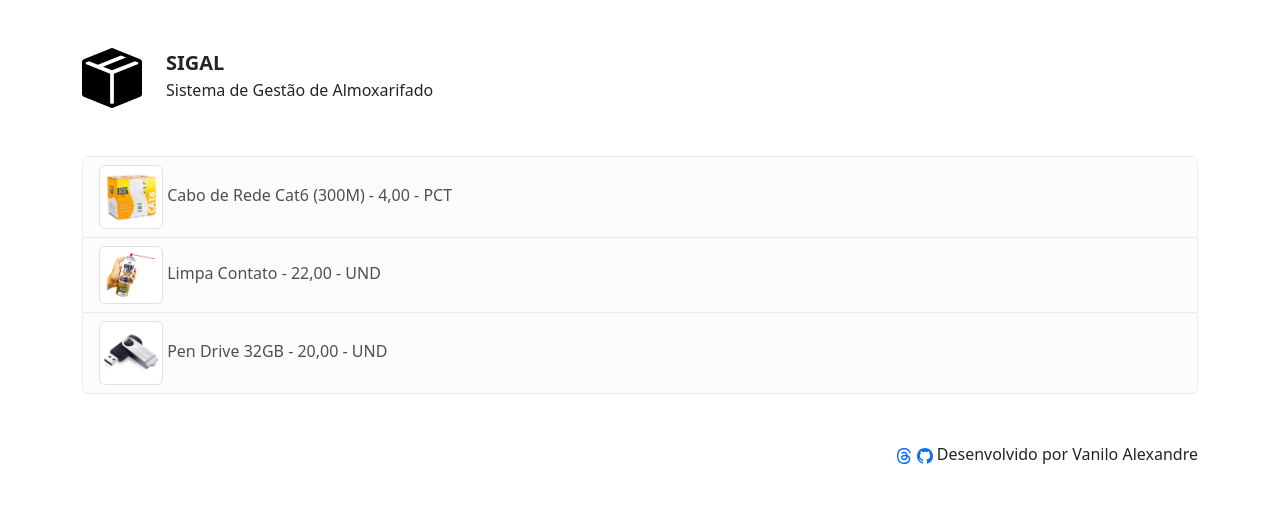
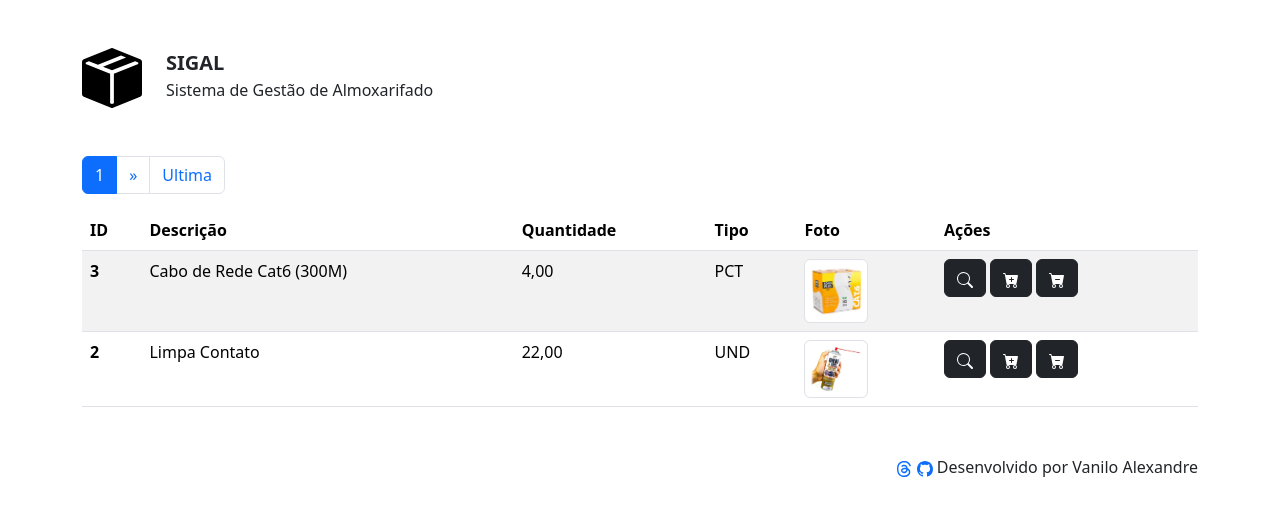
Before and after one commit to Maygriev/SIGAL, a Django app: page /list in a window 1280 px wide. Shown: the top 516 px of the page. Run offline with Django 5.2, Linux system fonts and the light colour scheme; a user stored in the database is signed in; data comes from the database, SQL or seed files in the repository; both versions use the stored data as it was after the commit; some libraries are stand-ins or nearby versions.

Commit message:
Atualizada a view de listagem de materiais e adicionada uma funcionalidade para paginação

```diff
--- a/apps/estoque/urls.py
+++ b/apps/estoque/urls.py
@@ -1,9 +1,9 @@
 from django.urls import path
-from apps.estoque.views import index, home, list_material, add_material
+from apps.estoque.views import index, home, listMaterial, addMaterial
 
 urlpatterns = [
         path('', index, name='index'),
         path('home', home, name='home'),
-        path('list', list_material, name='list'),
-        path('add-material', add_material, name='add-material'),
+        path('list', listMaterial, name='list'),
+        path('add-material', addMaterial, name='add-material'),
 ]
--- a/apps/estoque/views.py
+++ b/apps/estoque/views.py
@@ -1,6 +1,7 @@
 from django.shortcuts import render, redirect
 
 from django.contrib import messages
+from django.core.paginator import Paginator
 
 from apps.estoque.models import Material
 from apps.estoque.forms import MaterialForms
@@ -19,15 +20,17 @@ def home(request):
 
         return render(request, "estoque/index.html")
 
-def list_material(request):
+def listMaterial(request):
     if not request.user.is_authenticated:
         messages.error(request, 'Usuário não logado')
         return redirect('login')
 
-    materiais = Material.objects.order_by("-id")
-    return render(request, 'estoque/listar.html', {"cards": materiais})
+    materiais = Paginator(Material.objects.order_by("-id"), 2)
+    page_number = request.GET.get("page")
+    page_obj = materiais.get_page(page_number)
+    return render(request, 'estoque/listar.html', {"cards": page_obj})
 
-def add_material(request):
+def addMaterial(request):
     if not request.user.is_authenticated:
         messages.error(request, 'Usuário não logado')
         return redirect('login')
--- a/setup/settings.py
+++ b/setup/settings.py
@@ -28,7 +28,7 @@ SECRET_KEY = str(os.getenv('SECRET_KEY'))
 # SECURITY WARNING: don't run with debug turned on in production!
 DEBUG = True
 
-ALLOWED_HOSTS = []
+ALLOWED_HOSTS = ['10.91.1.17',]
 
 
 # Application definition
--- a/templates/estoque/listar.html
+++ b/templates/estoque/listar.html
@@ -8,21 +8,78 @@
 {% block content %}
 <body>
     <div class="container-sm">
-        <div class="list-group">
+        <table class="table table-striped">
+            <thead>
+                <tr>
+                    <th scope="col">ID</th>
+                    <th scope="col">Descrição</th>
+                    <th scope="col">Quantidade</th>
+                    <th scope="col">Tipo</th>
+                    <th scope="col">Foto</th>
+                    <th scope="col">Ações</th>
+                </tr>
+            </thead>
+            <tbody>
                 {% if cards %}
                 {% for material in cards %}
-            <a href="#" class="list-group-item list-group-item-action list-group-item-light">
+                <tr>
+                    <th scope="row">{{material.id}}</th>
+                    <td>{{material.desc}}</td>
+                    <td>{{material.qtd}}</td>
+                    <td>{{material.tipo}}</td>
                     {% if material.foto == "" or material.foto == null %}
-                    <img class="img-thumbnail" style="max-width: 64px; max-height: 64px;" src="{% static '/assets/imagens/galeria/not-found.png' %}" alt="foto">
+                        <td><img class="img-thumbnail" style="max-width: 64px; max-height: 64px;" src="{% static '/assets/imagens/galeria/not-found.png' %}" alt="foto"></td>
                     {% else %}
-                    <img class="img-thumbnail" style="max-width: 64px; max-height: 64px;" src="{{ material.foto.url }}" alt="foto">
+                        <td><img class="img-thumbnail" style="max-width: 64px; max-height: 64px;" src="{{ material.foto.url }}" alt="foto"></td>
                     {% endif %}
-                {{material.desc}} - {{material.qtd}} - {{material.tipo}}
+                    <td>
+                        <a class="btn btn-dark" href="#" role="button">
+                            <svg xmlns="http://www.w3.org/2000/svg" width="16" height="16" fill="currentColor" class="bi bi-search" viewBox="0 0 16 16">
+                                <path d="M11.742 10.344a6.5 6.5 0 1 0-1.397 1.398h-.001q.044.06.098.115l3.85 3.85a1 1 0 0 0 1.415-1.414l-3.85-3.85a1 1 0 0 0-.115-.1zM12 6.5a5.5 5.5 0 1 1-11 0 5.5 5.5 0 0 1 11 0"/>
+                            </svg>
                         </a>
-            {% endfor %}
+                        <a class="btn btn-dark" href="#" role="button">
+                            <svg xmlns="http://www.w3.org/2000/svg" width="16" height="16" fill="currentColor" class="bi bi-cart-plus-fill" viewBox="0 0 16 16">
+                                <path d="M.5 1a.5.5 0 0 0 0 1h1.11l.401 1.607 1.498 7.985A.5.5 0 0 0 4 12h1a2 2 0 1 0 0 4 2 2 0 0 0 0-4h7a2 2 0 1 0 0 4 2 2 0 0 0 0-4h1a.5.5 0 0 0 .491-.408l1.5-8A.5.5 0 0 0 14.5 3H2.89l-.405-1.621A.5.5 0 0 0 2 1zM6 14a1 1 0 1 1-2 0 1 1 0 0 1 2 0m7 0a1 1 0 1 1-2 0 1 1 0 0 1 2 0M9 5.5V7h1.5a.5.5 0 0 1 0 1H9v1.5a.5.5 0 0 1-1 0V8H6.5a.5.5 0 0 1 0-1H8V5.5a.5.5 0 0 1 1 0"/>
+                            </svg>
+                        </a>
+                        <a class="btn btn-dark" href="#" role="button">
+                            <svg xmlns="http://www.w3.org/2000/svg" width="16" height="16" fill="currentColor" class="bi bi-cart-dash-fill" viewBox="0 0 16 16">
+                                <path d="M.5 1a.5.5 0 0 0 0 1h1.11l.401 1.607 1.498 7.985A.5.5 0 0 0 4 12h1a2 2 0 1 0 0 4 2 2 0 0 0 0-4h7a2 2 0 1 0 0 4 2 2 0 0 0 0-4h1a.5.5 0 0 0 .491-.408l1.5-8A.5.5 0 0 0 14.5 3H2.89l-.405-1.621A.5.5 0 0 0 2 1zM6 14a1 1 0 1 1-2 0 1 1 0 0 1 2 0m7 0a1 1 0 1 1-2 0 1 1 0 0 1 2 0M6.5 7h4a.5.5 0 0 1 0 1h-4a.5.5 0 0 1 0-1"/>
+                            </svg>
+                        </a>
+                    </td>
+                </tr>
+                {% endfor%}
+                <nav aria-label="...">
+                    <ul class="pagination">
+                        {% if cards.has_previous %}
+                            <li class="page-item">
+                                <a class="page-link" href="?page=1">Primeira</a>
+                            </li>
+                            <li class="page-item">
+                                <a class="page-link" href="?page={{ cards.previous_page_number }}">&laquo;</a>
+                            </li>
+                        {% endif %}
+
+                        <li class="page-item active" aria-current="page">
+                            <a class="page-link" href="#">{{ cards.number }}</a>
+                        </li>
+
+                        {% if cards.has_next %}
+                            <li class="page-item">
+                                <a class="page-link" href="?page={{ cards.next_page_number }}">&raquo;</a>
+                            </li>
+                            <li class="page-item">
+                                <a class="page-link" href="?page={{ cards.paginator.num_pages }}">Ultima</a>
+                            </li>
+                        {% endif %}
+                    </ul>
+                </nav>
                 {% else %}
                 {% endif %}
-        </div>
+            </tbody>
+        </table>
     </div>
 </body>
 {% endblock %}
--- a/templates/partials/header.html
+++ b/templates/partials/header.html
@@ -3,7 +3,7 @@
     <div class="container mt-5 mb-5">
         <div class="row">
             <div class="col-sm-auto">
-                <a class="text-decoration-none" href="home" target=”_blank”>
+                <a class="text-decoration-none" href="home">
                     <img src="{% static '/assets/images/logo-sigal.svg' %}" style="max-height: 60px; max-width: 60px;">
                 </a>
             </div>
```
Also changed, not shown: db.sqlite3. Lines whose indentation alone changed are shown as unchanged.
